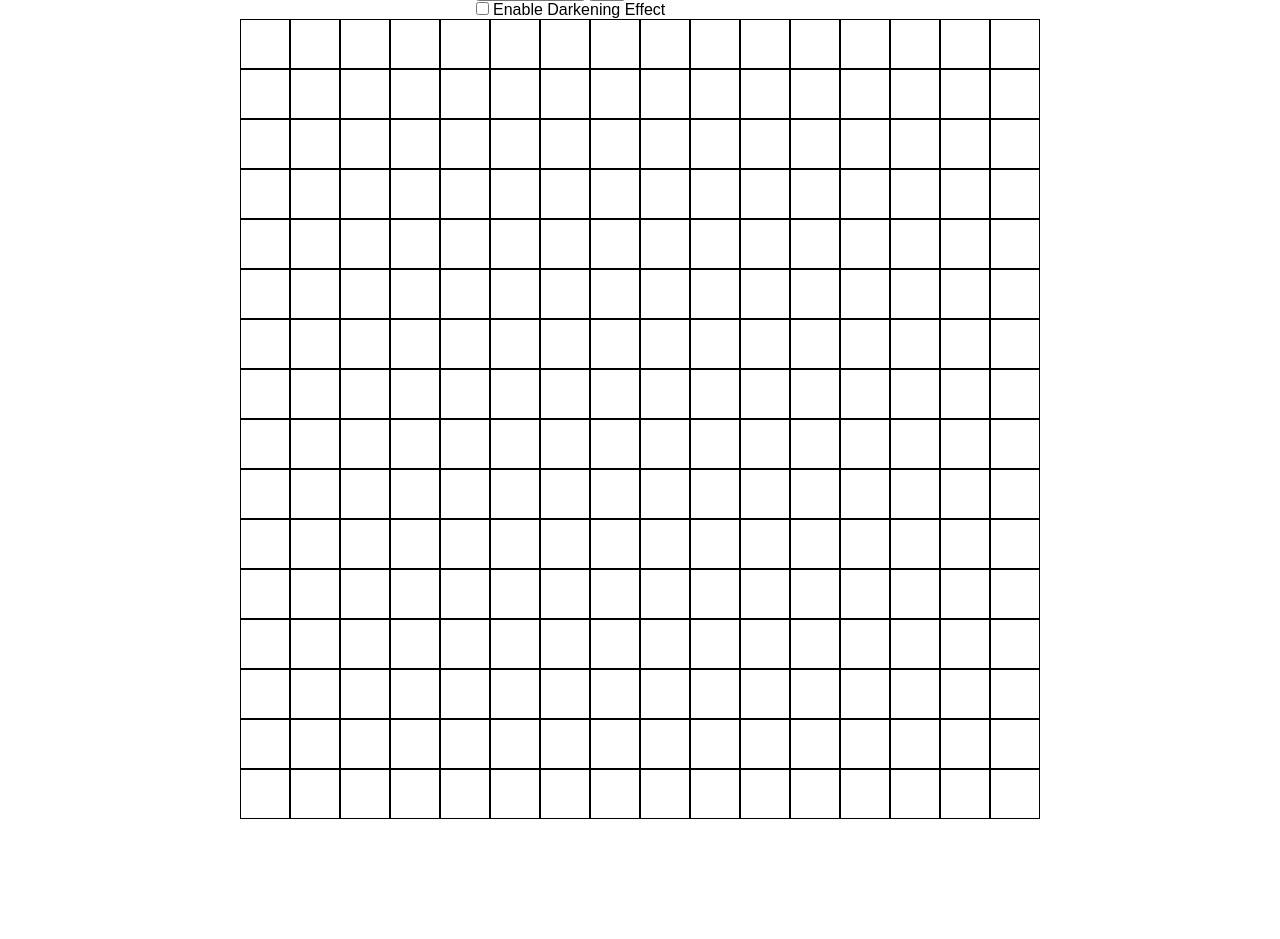
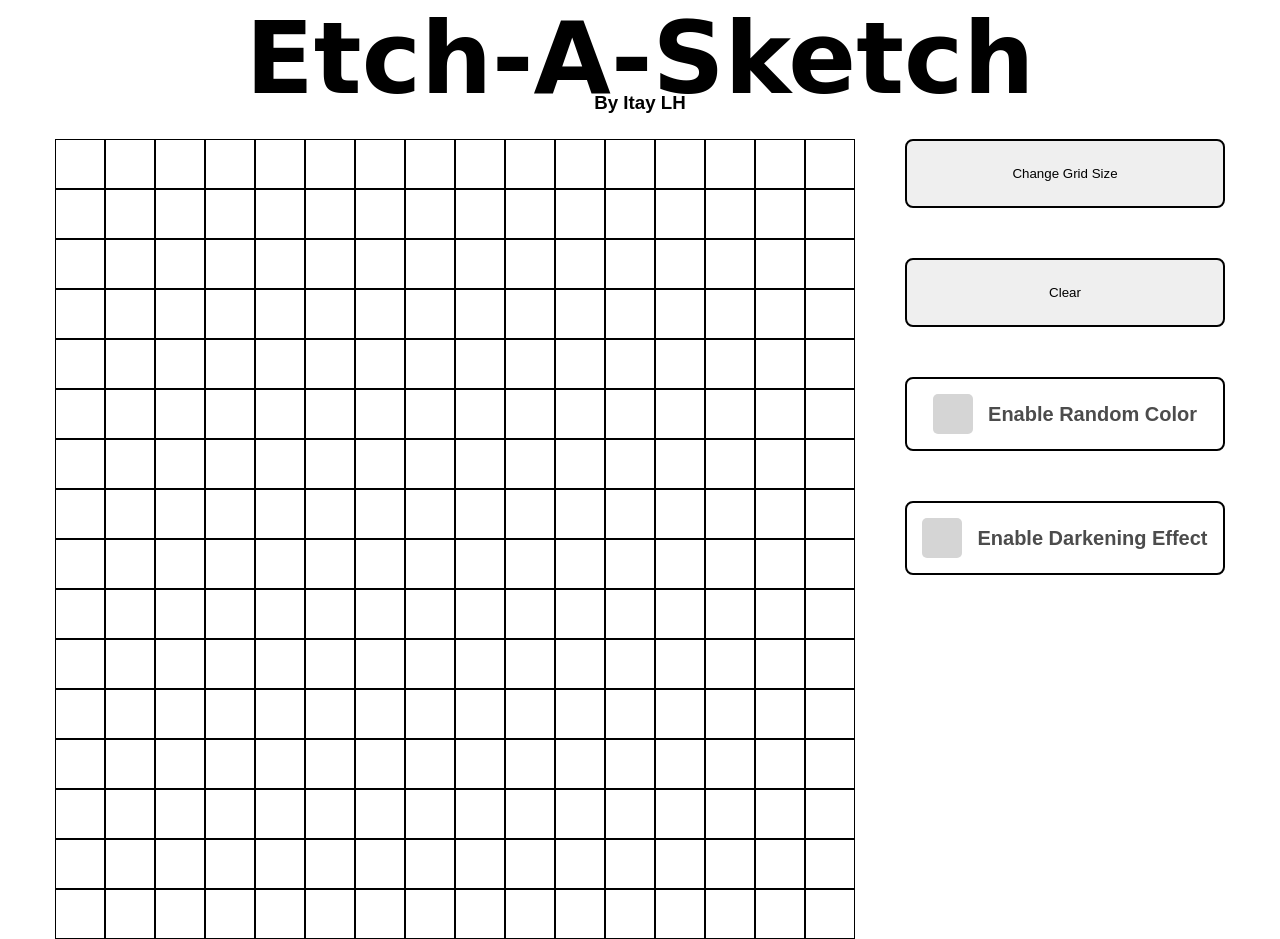
Before and after one commit to ItayLHdev/etch-a-sketch, a plain HTML site: page index.html in a window 1280 px wide. Before the commit the page ends 819 px from the top, so only its background shows below. Drawn offline with Linux system fonts and the light colour scheme; a web font is replaced by a local one.

Commit message:
Add some CSS styling

```diff
--- a/index.html
+++ b/index.html
@@ -8,17 +8,28 @@
 </head>
 <body>
     <header>
-        <button id="grid-area">Change Grid Size</button>
-        <button id="clear">Clear</button>
-
-        <input type="checkbox" id="random-color-checkbox">
-        <label for="random-color-checkbox">Enable Random Color</label>
-        <br>
-        <input type="checkbox" id="darkening-checkbox">
-        <label for="darkening-checkbox">Enable Darkening Effect</label>
+        <h1>Etch-A-Sketch</h1>
+        <h3>By Itay LH</h3>
     </header>
 
-    <div id="grid"></div>
+    <div class="wrapper">
+        <div id="grid"></div>
+
+        <div class="buttons">
+            <button id="grid-area">Change Grid Size</button>
+            <button id="clear">Clear</button>
+
+            <div class="buttons-wrapper">
+                <input type="checkbox" id="random-color-checkbox">
+                <label for="random-color-checkbox">Enable Random Color</label>
+            </div>
+
+            <div class="buttons-wrapper">
+                <input type="checkbox" id="darkening-checkbox">
+                <label for="darkening-checkbox">Enable Darkening Effect</label>
+            </div>
+        </div>
+    </div>
 
     <script src="./script.js"></script>
 </body>
--- a/style.css
+++ b/style.css
@@ -1,16 +1,84 @@
+@import url('https://fonts.googleapis.com/css2?family=Cedarville+Cursive&display=swap');
+
 * {
     margin: 0;
     padding: 0;
     box-sizing: border-box;
-    font-family: sans-serif;
 }
 
 body {
-    height: 100vh;
     display: flex;
     flex-direction: column;
     justify-content: center;
     align-items: center;
+}
+
+header h1 {
+    font-size: 100px;
+    font-family: "Cedarville Cursive", cursive;
+    text-align: center;
+}
+header h3 {
+    text-align: center;
+    transform: translateY(-25px);
+    font-family: sans-serif;
+}
+
+.wrapper {
+    display: flex;
+    align-items: flex-start;
+    justify-content: center;
+    gap: 50px;
+}
+
+.buttons {
+    display: flex;
+    flex-direction: column;
+    gap: 50px;
+}
+
+.buttons button {
+    border: 2px solid black;
+    padding: 25px 50px;
+    cursor: pointer;
+    border-radius: 8px;
+}
+
+.buttons-wrapper {
+    border: 2px solid black;
+    padding: 15px 15px;
+    cursor: pointer;
+    display: flex;
+    justify-content: center;
+    align-items: center;
+    gap: 15px;
+    border-radius: 8px;
+}
+
+input[type="checkbox"]{
+    appearance: none;
+    -webkit-appearance: none;
+    height: 40px;
+    width: 40px;
+    background-color: #d5d5d5;
+    border-radius: 5px;
+    cursor: pointer;
+}
+
+label {
+    color: #4c4c4c;
+    font-size: 20px;
+    font-family: sans-serif;
+    font-weight: 600;
+    cursor: pointer;
+}
+
+input[type="checkbox"]:hover {
+    background-color: #a5a5a5;
+}
+
+input[type="checkbox"]:checked {
+    background-color: hsl(100, 100%, 50%);
 }
 
 #grid {
```
